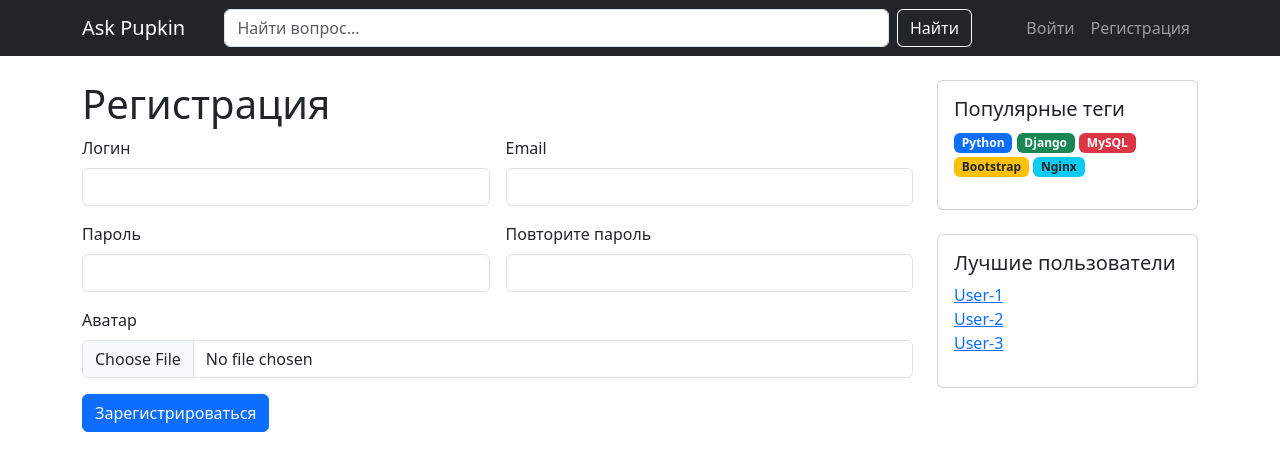
After one commit to DeadlyParkour777/askquestion_vk_bmstu, a Django app: page /signup/ in a window 1280 px wide. The commit adds this page. Shown: the top 471 px of the page. Run offline with Django 5.2, Linux system fonts and the light colour scheme; some libraries are stand-ins or nearby versions.

Commit message:
added login/register pages, ask question page

```diff
--- a/qa/urls.py
+++ b/qa/urls.py
@@ -7,4 +7,7 @@
     path('question/<int:question_id>/', views.question_info, name='question'),
     path('tag/<str:tag_name>/', views.question_by_tag, name='tag'),
 
+    path('login/', views.login_view, name='login'),
+    path('signup/', views.signup_view, name='signup'),
+    path('ask/', views.ask_question, name='ask')
 ]
--- a/qa/views.py
+++ b/qa/views.py
@@ -60,3 +60,12 @@
     }
 
     return render(request, 'tag.html', context)
+
+def login_view(request):
+    return render(request, 'login.html')
+
+def signup_view(request):
+    return render(request, 'signup.html')
+
+def ask_question(request):
+    return render(request, 'ask.html')
--- /dev/null
+++ b/templates/signup.html
@@ -0,0 +1,30 @@
+{% extends 'base.html' %}
+{% block title %}Регистрация{% endblock %}
+{% block content %}
+    <h1>Регистрация</h1>
+    <form class="row g-3">
+        <div class="col-md-6">
+            <label for="login" class="form-label">Логин</label>
+            <input type="text" class="form-control" id="login">
+        </div>
+        <div class="col-md-6">
+            <label for="email" class="form-label">Email</label>
+            <input type="email" class="form-control" id="email">
+        </div>
+        <div class="col-md-6">
+            <label for="password" class="form-label">Пароль</label>
+            <input type="password" class="form-control" id="password">
+        </div>
+        <div class="col-md-6">
+            <label for="password_repeat" class="form-label">Повторите пароль</label>
+            <input type="password" class="form-control" id="password_repeat">
+        </div>
+        <div class="col-12">
+            <label for="avatar" class="form-label">Аватар</label>
+            <input class="form-control" type="file" id="avatar">
+        </div>
+        <div class="col-12">
+            <button type="submit" class="btn btn-primary">Зарегистрироваться</button>
+        </div>
+    </form>
+{% endblock %}
```
Also changed, not shown: templates/ask.html (added, +20 -0 lines), templates/index.html (+5 -5 lines), templates/login.html (added, +17 -0 lines).
